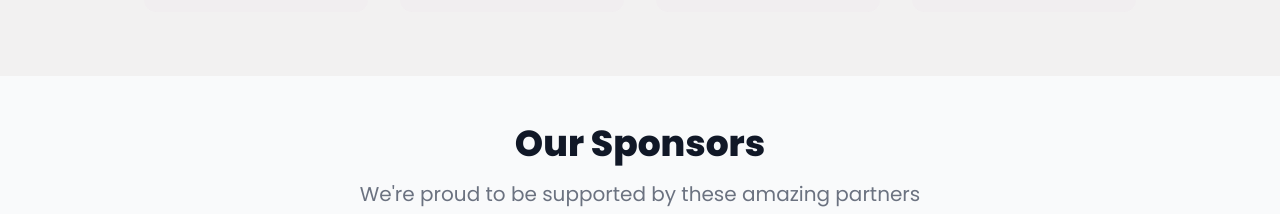
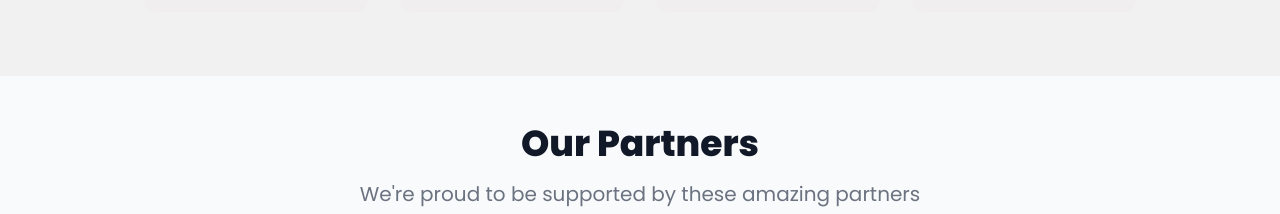
Before and after one commit to scifisatan/hultprizeatkhce, a React (Vite) app: page / in a window 1280 px wide. Shown: the part 2580-2794 px from the top of the page. Built offline with nearby package versions, Linux system fonts and the light colour scheme.

Commit message:
update Sponsors section heading from "Our Sponsors" to "Our Partners"

```diff
--- a/src/components/Sponsors.tsx
+++ b/src/components/Sponsors.tsx
@@ -30,7 +30,7 @@ export default function SponsorsSection() {
       <div className="max-w-7xl mx-auto">
         <div className="text-center">
           <h2 className="text-3xl font-extrabold text-gray-900 sm:text-4xl">
-            Our Sponsors
+            Our Partners
           </h2>
           <p className="mt-3 max-w-2xl mx-auto text-xl text-gray-500 sm:mt-4">
             We're proud to be supported by these amazing partners
```
